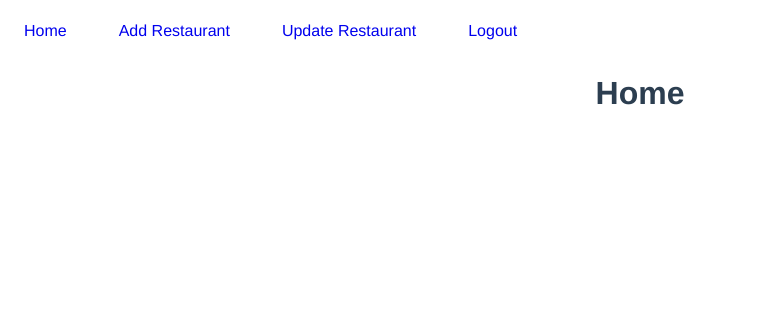
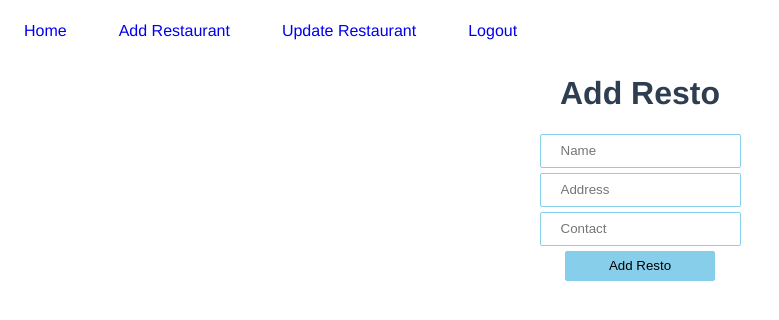
Before and after one commit to Dudow/Resto-Mange, a Vue app: page /add in a window 1280 px wide. Shown: the top 320 px of the page, without its empty margins (0-779 px from the left). Built offline with nearby package versions, Linux system fonts and the light colour scheme; sample sign-in values are in the browser's storage.

Commit message:
feature: create add resto flow

```diff
--- a/src/components/AddResto.vue
+++ b/src/components/AddResto.vue
@@ -1,15 +1,99 @@
 <template>
   <Header />
-  <h1>Home</h1>
+  <h1>Add Resto</h1>
+  <form
+    action=""
+    class="form"
+  >
+    <input
+      v-model="resto.name"
+      type="text"
+      name="name"
+      placeholder="Name"
+    >
+    <input
+      v-model="resto.address"
+      type="text"
+      name="address"
+      placeholder="Address"
+    >
+    <input
+      v-model="resto.contact"
+      type="text"
+      name="contact"
+      placeholder="Contact"
+    >
+    <button
+      type="button"
+      @click="addResto"
+    >
+      Add Resto
+    </button>
+  </form>
 </template>
 
 <script>
 import Header from "./Header.vue";
+import axios from "axios";
 
 export default {
   name: "AddResto",
   components: {
     Header
+  },
+  data() {
+    return {
+      resto: {
+        name: "",
+        address: "",
+        contact: ""
+      }
+    };
+  },
+  mounted() {
+    const user = localStorage.getItem("user-info");
+    this.name = JSON.stringify(user).name;
+
+    if (!user) {
+      this.$router.push({ name: "SignUp" });
+    }
+  },
+  methods: {
+    async addResto() {
+      const response = await axios.post("http://localhost:3000/restos", {
+        name: this.resto.name,
+        address: this.resto.address,
+        contact: this.resto.contact
+      });
+
+      if (response.status === 201) {
+        this.$router.push({ name: "Home" });
+      }
+    }
   }
 };
 </script>
+
+<style scoped>
+.form {
+  display: flex;
+  flex-direction: column;
+  align-items: center;
+  grid-gap: 5px;
+}
+
+.form input {
+  padding-left: 20px;
+  border: 1px solid skyblue;
+  border-radius: 2px;
+  height: 30px;
+}
+
+.form button {
+  height: 30px;
+  border: 1px solid skyblue;
+  border-radius: 2px;
+  background: skyblue;
+  width: 150px;
+}
+</style>
--- a/src/components/UpdateResto.vue
+++ b/src/components/UpdateResto.vue
@@ -1,15 +1,99 @@
 <template>
   <Header />
-  <h1>Home</h1>
+  <h1>Update Resto</h1>
+  <form
+    action=""
+    class="form"
+  >
+    <input
+      v-model="resto.name"
+      type="text"
+      name="name"
+      placeholder="Name"
+    >
+    <input
+      v-model="resto.address"
+      type="text"
+      name="address"
+      placeholder="Address"
+    >
+    <input
+      v-model="resto.contact"
+      type="text"
+      name="contact"
+      placeholder="Contact"
+    >
+    <button
+      type="button"
+      @click="addResto"
+    >
+      Add Resto
+    </button>
+  </form>
 </template>
 
 <script>
 import Header from "./Header.vue";
+import axios from "axios";
 
 export default {
   name: "UpdateResto",
   components: {
     Header
+  },
+  data() {
+    return {
+      resto: {
+        name: "",
+        address: "",
+        contact: ""
+      }
+    };
+  },
+  mounted() {
+    const user = localStorage.getItem("user-info");
+    this.name = JSON.stringify(user).name;
+
+    if (!user) {
+      this.$router.push({ name: "SignUp" });
+    }
+  },
+  methods: {
+    async addResto() {
+      const response = await axios.post("http://localhost:3000/restos", {
+        name: this.resto.name,
+        address: this.resto.address,
+        contact: this.resto.contact
+      });
+
+      if (response.status === 201) {
+        this.$router.push({ name: "Home" });
+      }
+    }
   }
 };
 </script>
+
+<style scoped>
+.form {
+  display: flex;
+  flex-direction: column;
+  align-items: center;
+  grid-gap: 5px;
+}
+
+.form input {
+  padding-left: 20px;
+  border: 1px solid skyblue;
+  border-radius: 2px;
+  height: 30px;
+}
+
+.form button {
+  height: 30px;
+  border: 1px solid skyblue;
+  border-radius: 2px;
+  background: skyblue;
+  width: 150px;
+}
+</style>
```
